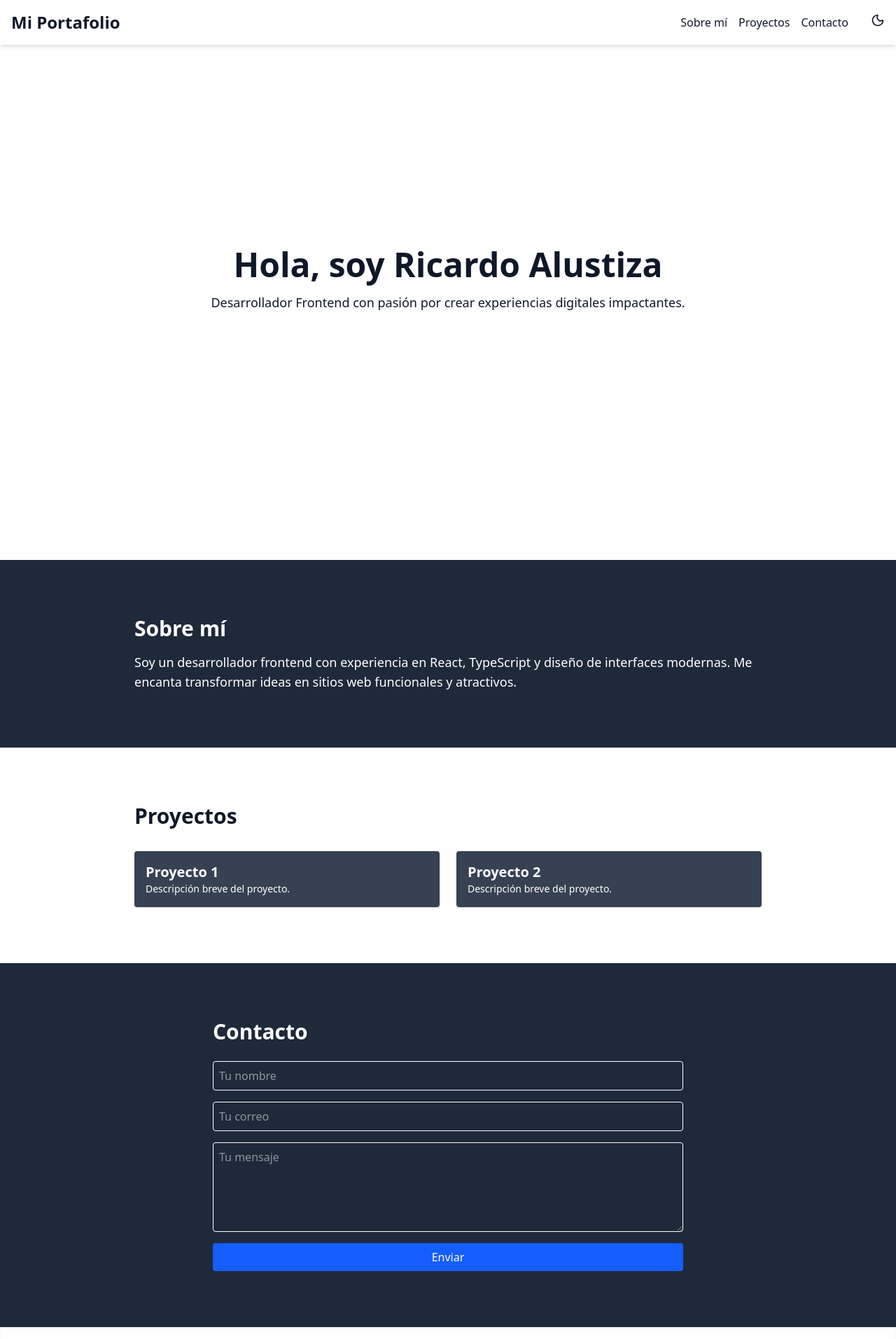
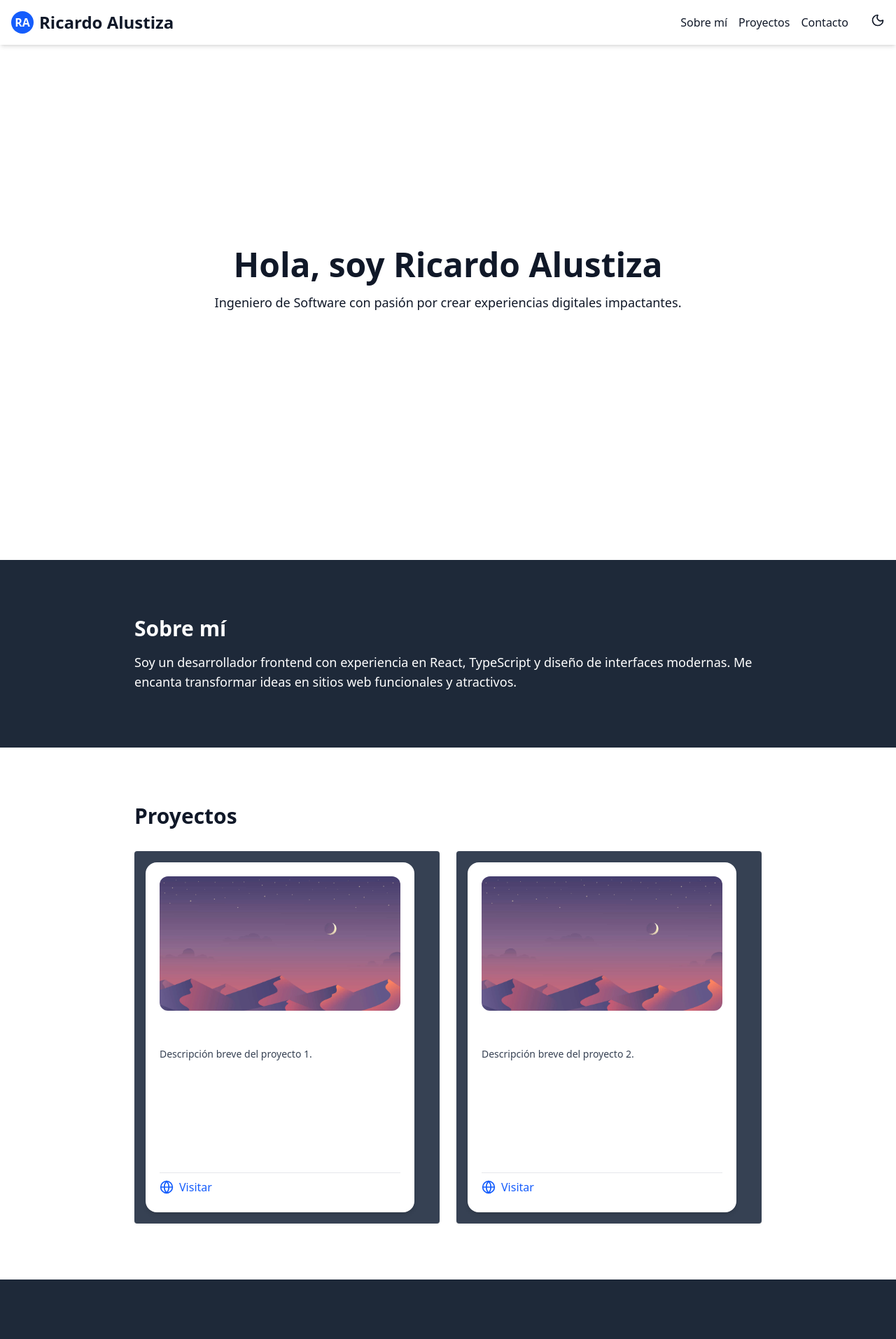
Before and after one commit to RicardoAlustiza/myportfolio, a React (Vite) app: page / in a window 1280 px wide. Shown: the top 1913 px of the page at 70% size. Built offline with nearby package versions, Linux system fonts and the light colour scheme.

Commit message:
Agregando más cositas y hook para modo oscuro/claro

```diff
--- a/src/App.tsx
+++ b/src/App.tsx
@@ -1,4 +1,3 @@
-import { useState } from "react";
 import { HeroComponent } from "./components/HeroComponent"
 import { NavBarComponent } from "./components/NavBarComponent";
 import { AboutComponent } from "./components/AboutComponent";
@@ -8,11 +7,9 @@ import { FooterComponent } from "./components/FooterComponent";
 
 function App() {
 
-  const [darkMode, setDarkMode] = useState(false);
-
   return (
-    <div className={darkMode ? 'dark bg-gray-900 text-white' : 'bg-white text-gray-900'}>
-      <NavBarComponent darkMode={darkMode} toggleDarkMode={() => setDarkMode(!darkMode)} />
+    <div className={'dark:bg-gray-900 dark:text-white bg-white text-gray-900'}>
+      <NavBarComponent />
       <HeroComponent />
       <AboutComponent />
       <ProjectsComponent />
--- a/src/components/ContactComponent.tsx
+++ b/src/components/ContactComponent.tsx
@@ -35,7 +35,7 @@ export const ContactComponent = () => {
           <input type="text" name="name" placeholder="Tu nombre" required className="p-2 border rounded text-white" />
           <input type="email" name="email" placeholder="Tu correo" required className="p-2 border rounded text-white" />
           <textarea name="message" placeholder="Tu mensaje" required className="p-2 border rounded h-32 text-white" />
-          <button type="submit" className="bg-blue-600 text-white py-2 rounded hover:bg-blue-700">
+          <button type="submit" className="bg-blue-600 text-white py-2 rounded hover:bg-blue-700 cursor-pointer">
             Enviar
           </button>
         </form>
--- a/src/components/FooterComponent.tsx
+++ b/src/components/FooterComponent.tsx
@@ -1,10 +1,16 @@
+import { Github } from "lucide-react";
+
 export const FooterComponent = () => {
 
     const currentYear = new Date().getFullYear();
 
     return (
-        <footer className="py-4 text-center shadow-inner">
-            <p className="text-sm">© {currentYear} Ricardo Alustiza. Todos los derechos reservados.</p>
+        <footer className="py-4 text-center shadow-inner flex justify-between p-4 m-auto items-center max-w-7xl">
+            <p className="text-sm">© {currentYear} Ricardo Alustiza</p>
+            <Github className="inline-block w-6 h-6 text-gray-600 hover:text-gray-800 transition-colors cursor-pointer"
+                onClick={() => window.open("https://github.com/RicardoAlustiza", "_blank")}
+            />
+
         </footer>
   );
 }
--- a/src/components/HeroComponent.tsx
+++ b/src/components/HeroComponent.tsx
@@ -10,7 +10,7 @@ export const HeroComponent = () => {
       transition={{ duration: 1 }}
     >
       <h1 className="text-5xl font-bold">Hola, soy Ricardo Alustiza</h1>
-      <p className="mt-4 text-lg">Desarrollador Frontend con pasión por crear experiencias digitales impactantes.</p>
+      <p className="mt-4 text-lg">Ingeniero de Software con pasión por crear experiencias digitales impactantes.</p>
     </motion.section>
     )
 }
--- a/src/components/NavBarComponent.tsx
+++ b/src/components/NavBarComponent.tsx
@@ -1,21 +1,23 @@
 import { Moon, Sun } from 'lucide-react';
+import { useTheme } from '../hooks/useTheme';
 
-type NavBarComponentProps = {
-  darkMode: boolean;
-  toggleDarkMode: () => void;
-}
+export const NavBarComponent = () => {
 
-export const NavBarComponent = ({ darkMode, toggleDarkMode }: NavBarComponentProps) => {
-      return (
-    <nav className={`flex justify-between items-center p-4 shadow-md fixed w-full z-10 ${darkMode ? 'bg-gray-800' : 'bg-white'}`}>
-      <h1 className="text-2xl font-bold">Mi Portafolio</h1>
+  const { theme, toggleTheme } = useTheme();
+
+  return (
+    <nav className="flex justify-between items-center p-4 shadow-md fixed w-full z-10 bg-white dark:bg-gray-800 text-gray-900 dark:text-white">
+      <div className="flex items-center gap-2">
+        <p className="w-8 h-8 rounded-full bg-blue-600 text-white flex items-center justify-center font-bold">RA</p>
+        <h1 className="text-2xl font-bold">Ricardo Alustiza</h1>
+      </div>
       <ul className="flex space-x-4 items-center">
         <li><a href="#about" className="hover:text-blue-500">Sobre mí</a></li>
         <li><a href="#projects" className="hover:text-blue-500">Proyectos</a></li>
         <li><a href="#contact" className="hover:text-blue-500">Contacto</a></li>
         <li>
-          <button onClick={toggleDarkMode} className="ml-4">
-            {darkMode ? <Sun size={20} /> : <Moon size={20} />}
+          <button onClick={toggleTheme} className="ml-4 cursor-pointer">
+            {theme === 'dark' ? <Sun className="w-5 h-5" /> : <Moon className="w-5 h-5" />}
           </button>
         </li>
       </ul>
--- /dev/null
+++ b/src/components/ProjectCard.tsx
@@ -0,0 +1,37 @@
+import { Globe } from 'lucide-react';
+
+interface ProjectCardProps {
+  image: string;
+  title: string;
+  description: string;
+  link?: string;
+}
+
+export const ProjectCard = ({ image, title, description, link }: ProjectCardProps) => {
+  return (
+    <div className="bg-white dark:bg-gray-800 rounded-2xl shadow-md p-5 max-w-sm w-full hover:shadow-lg transition-all h-[500px] flex flex-col">
+      <div className="overflow-hidden rounded-xl mb-4">
+        <img src={image} alt={title} className="w-full h-48 object-cover" />
+      </div>
+      <div className="flex-1 overflow-auto custom-scrollbar">
+        <h3 className="text-xl font-semibold mb-2">{title}</h3>
+        <p className="text-sm text-gray-700 dark:text-gray-300 whitespace-pre-line">
+          {description}
+        </p>
+      </div>
+      {link && (
+        <div className="mt-4 pt-2 border-t border-gray-200 dark:border-gray-700">
+          <a
+            href={link}
+            target="_blank"
+            rel="noopener noreferrer"
+            className="inline-flex items-center text-blue-600 hover:underline"
+          >
+            <Globe className="w-5 h-5 mr-2" />
+            Visitar
+          </a>
+        </div>
+      )}
+    </div>
+  );
+};
--- a/src/components/ProjectsComponent.tsx
+++ b/src/components/ProjectsComponent.tsx
@@ -1,4 +1,5 @@
 import { motion } from "framer-motion";
+import { ProjectCard } from "./ProjectCard";
 
 export const ProjectsComponent = () => {
   return (
@@ -14,12 +15,20 @@ export const ProjectsComponent = () => {
         <h2 className="text-3xl font-bold mb-8">Proyectos</h2>
         <div className="grid md:grid-cols-2 gap-6">
           <div className="p-4 shadow rounded bg-gray-700 text-white">
-            <h3 className="text-xl font-semibold">Proyecto 1</h3>
-            <p className="text-sm">Descripción breve del proyecto.</p>
+            <ProjectCard
+              image="images\1920x1080-aesthetic-glrfk0ntspz3tvxg.jpg"
+              title="Proyecto 1"
+              description="Descripción breve del proyecto 1."
+              link="https://your-live-link.com"
+            />
           </div>
           <div className="p-4 shadow rounded bg-gray-700 text-white">
-            <h3 className="text-xl font-semibold">Proyecto 2</h3>
-            <p className="text-sm">Descripción breve del proyecto.</p>
+            <ProjectCard
+              image="images\1920x1080-aesthetic-glrfk0ntspz3tvxg.jpg"
+              title="Proyecto 2"
+              description="Descripción breve del proyecto 2."
+              link="https://your-live-link.com"
+            />
           </div>
         </div>
       </div>
--- /dev/null
+++ b/src/hooks/useTheme.ts
@@ -0,0 +1,27 @@
+import { useEffect, useState } from 'react';
+
+export const useTheme = () => {
+  const [theme, setTheme] = useState<'light' | 'dark'>('light');
+
+  useEffect(() => {
+    const savedTheme = localStorage.getItem('theme') as 'light' | 'dark' | null;
+    const prefersDark = window.matchMedia('(prefers-color-scheme: dark)').matches;
+
+    if (savedTheme) {
+      setTheme(savedTheme);
+      document.documentElement.classList.toggle('dark', savedTheme === 'dark');
+    } else {
+      setTheme(prefersDark ? 'dark' : 'light');
+      document.documentElement.classList.toggle('dark', prefersDark);
+    }
+  }, []);
+
+  const toggleTheme = () => {
+    const newTheme = theme === 'dark' ? 'light' : 'dark';
+    setTheme(newTheme);
+    localStorage.setItem('theme', newTheme);
+    document.documentElement.classList.toggle('dark', newTheme === 'dark');
+  };
+
+  return { theme, toggleTheme };
+};
--- a/src/styles/styles.css
+++ b/src/styles/styles.css
@@ -1 +1,2 @@
 @import "tailwindcss";
+@custom-variant dark (&:where(.dark, .dark *));
--- a/vite.config.ts
+++ b/vite.config.ts
@@ -1,8 +1,7 @@
 import { defineConfig } from 'vite'
 import tailwindcss from '@tailwindcss/vite'
-import react from '@vitejs/plugin-react'
-
-// https://vite.dev/config/
 export default defineConfig({
-  plugins: [react(), tailwindcss()],
+  plugins: [
+    tailwindcss(),
+  ],
 })
```
Also changed, not shown: public/images/1920x1080-aesthetic-glrfk0ntspz3tvxg.jpg (added).
